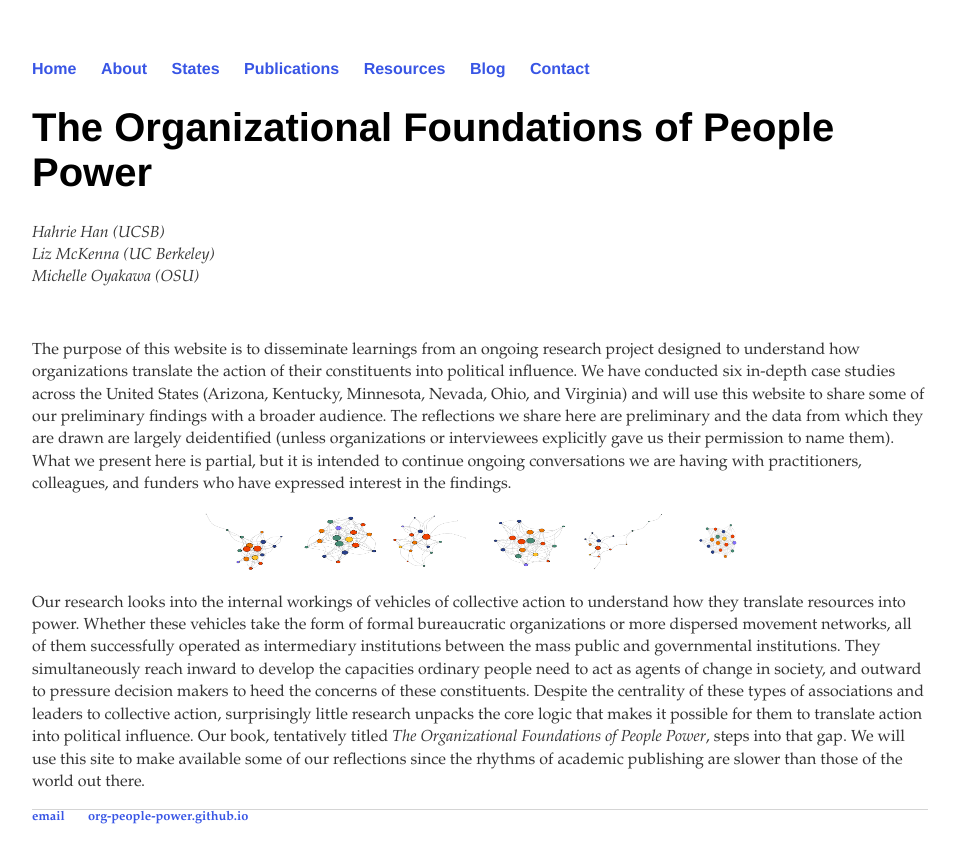
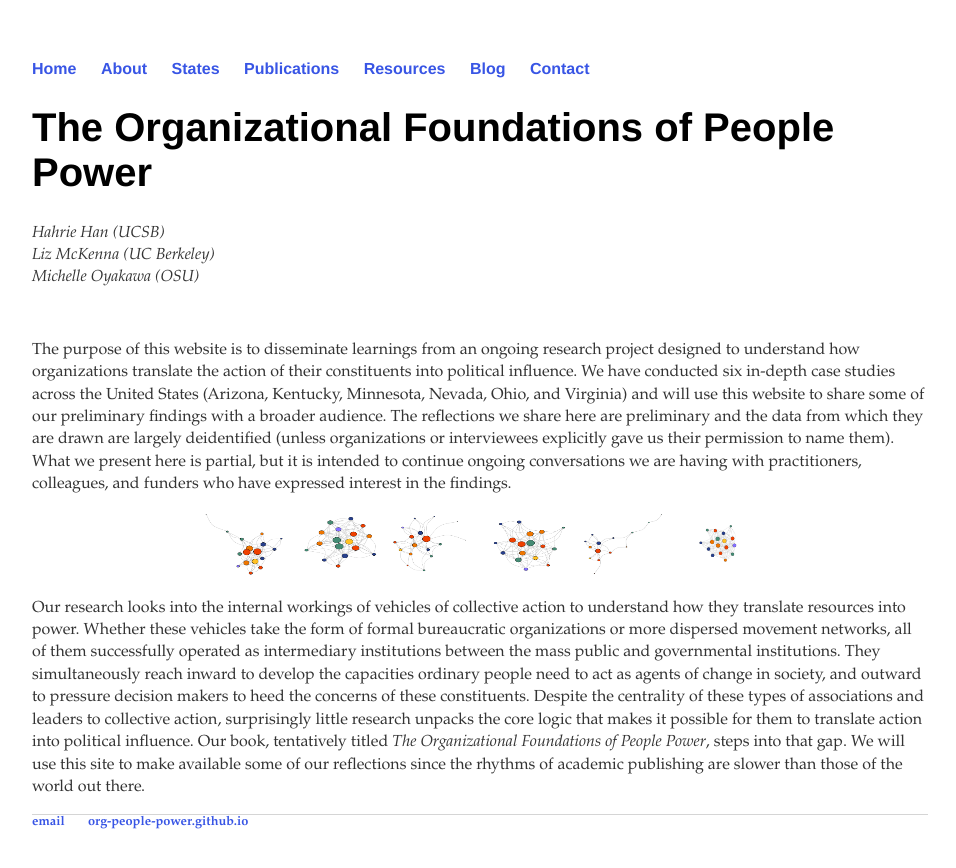
Before and after one commit to org-people-power/org-people-power.github.io, a Jekyll site: the page built from index.html, in a window 1280 px wide. Shown: the top 868 px of the page, without its empty margins (160-1116 px from the left). Built offline with Jekyll 4.4.1, drawn with Linux system fonts in a browser that asks for light colours.

Commit message:
Update index.html

```diff
--- a/index.html
+++ b/index.html
@@ -12,12 +12,12 @@
 <br>
 	<p>The purpose of this website is to disseminate learnings from an ongoing research project designed to understand how organizations translate the action of their constituents into political influence. We have conducted six in-depth case studies across the United States (Arizona, Kentucky, Minnesota, Nevada, Ohio, and Virginia) and will use this website to share some of our preliminary findings with a broader audience. The reflections we share here  are preliminary and the data from which they are drawn are largely deidentified (unless organizations or interviewees explicitly gave us their permission to name them). What we present here is partial, but it is intended to continue ongoing conversations we are having with practitioners, colleagues, and funders who have expressed interest in the findings.</p>
  <center>
-<img src="/images/frame1.png" alt="HTML5 Icon" style="width:90px;height:60px;">
-	 <img src="/images/frame2.png" alt="HTML5 Icon" style="width:90px;height:60px;">
-	 <img src="/images/frame3.png" alt="HTML5 Icon" style="width:90px;height:60px;">
-	 <img src="/images/frame4.png" alt="HTML5 Icon" style="width:90px;height:60px;">
-	 <img src="/images/frame5.png" alt="HTML5 Icon" style="width:90px;height:60px;">
-	 <img src="/images/frame6.png" alt="HTML5 Icon" style="width:90px;height:60px;">
+<img src="/images/frame1.png" alt="HTML5 Icon" style="width:90px;height:65px;">
+	 <img src="/images/frame2.png" alt="HTML5 Icon" style="width:90px;height:65px;">
+	 <img src="/images/frame3.png" alt="HTML5 Icon" style="width:90px;height:65px;">
+	 <img src="/images/frame4.png" alt="HTML5 Icon" style="width:90px;height:65px;">
+	 <img src="/images/frame5.png" alt="HTML5 Icon" style="width:90px;height:65px;">
+	 <img src="/images/frame6.png" alt="HTML5 Icon" style="width:90px;height:65px;">
 	</center>
 	<p> Our research looks into the internal workings of vehicles of collective action to understand how they translate resources into power. Whether these vehicles take the form of formal bureaucratic organizations or more dispersed movement networks, all of them successfully operated as intermediary institutions between the mass public and governmental institutions.  They simultaneously reach inward to develop the capacities ordinary people need to act as agents of change in society, and outward to pressure decision makers to heed the concerns of these constituents. Despite the centrality of these types of associations and leaders to collective action, surprisingly little research unpacks the core logic that makes it possible for them to translate action into political influence. Our book, tentatively titled <i> The Organizational Foundations of People Power</i>, steps into that gap. We will use this site to make available some of our reflections since the rhythms of academic publishing are slower than those of the world out there.</p>
 </div><!-- /.blurb -->
```
